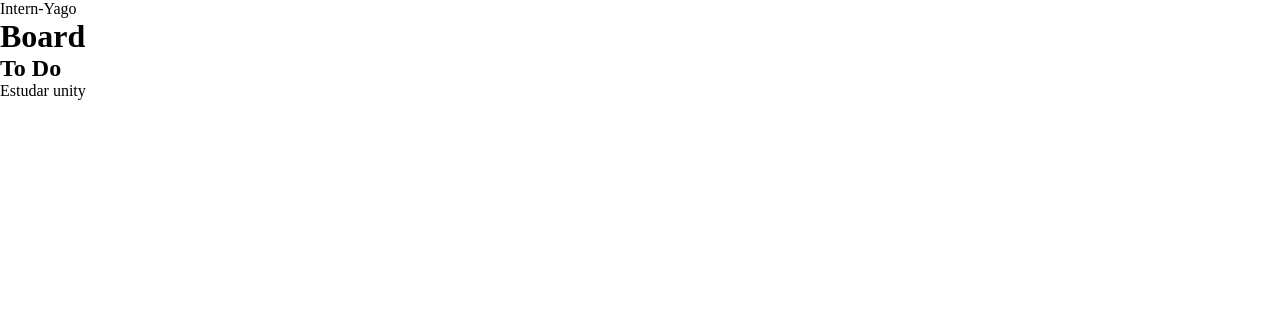
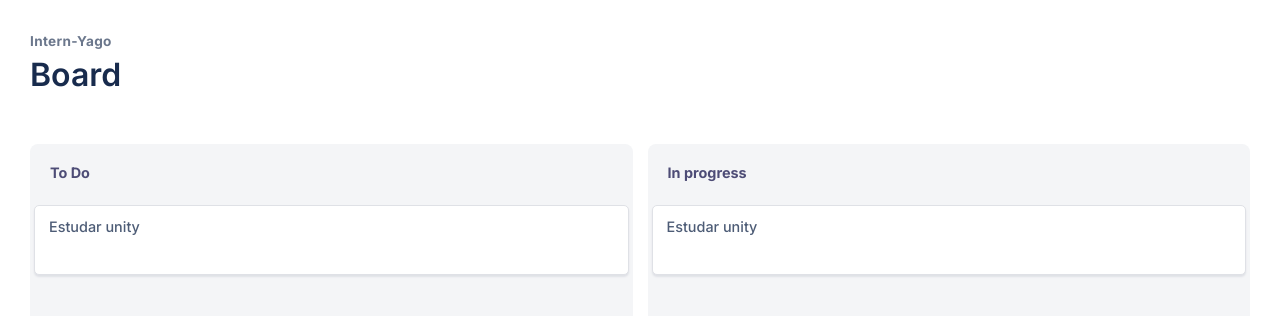
Before and after one commit to Intern-Yago/dragToDoJS, a plain HTML site: page index.html in a window 1280 px wide. Drawn offline with Linux system fonts and the light colour scheme.

Commit message:
estilizando

```diff
--- a/index.html
+++ b/index.html
@@ -5,7 +5,7 @@
     <meta charset="UTF-8">
     <meta http-equiv="X-UA-Compatible" content="IE=edge">
     <meta name="viewport" content="width=device-width, initial-scale=1.0">
-    <title>.</title>
+    <title>ToDo</title>
     <link rel="stylesheet" href="./styles.css">
 </head>
 <body>
@@ -16,8 +16,18 @@
         </header>
         <section class="columns">
             <section class="column">
-                <h2 class="colums_title">
+                <h2 class="column_title">
                     To Do
+                </h2>
+                <section class="column_cards">
+                    <section class="card">
+                        Estudar unity
+                    </section>
+                </section>
+            </section>
+            <section class="column">
+                <h2 class="column_title">
+                    In progress
                 </h2>
                 <section class="column_cards">
                     <section class="card">
--- a/styles.css
+++ b/styles.css
@@ -1,4 +1,6 @@
 @charset "UTF-8";
+@import url("https://fonts.googleapis.com/css2?family=Inter:wght@100..900&display=swap");
+
 html{
     overflow-x: hidden;
 }
@@ -6,4 +8,69 @@ html{
 *{
     padding: 0;
     margin: 0;
+    box-sizing:border-box;
+    font-family: "Inter", sans-serif;
 }
+
+main{
+    padding: 30px;
+    user-select: none;
+}
+
+header > span{
+    font-size: .85rem;
+    font-weight: 700;
+    color: #6b778c;
+    letter-spacing: .02rem;
+}
+
+header > h1{
+    color: #182b4d;
+    font-size: 2rem;
+    font-weight: 600;
+    margin-top: 5px;
+}
+
+.columns{
+    display: flex;
+    gap: 15px;
+    margin-top: 50px;
+}
+
+.column{
+    width: 100%;
+    background-color: #f4f5f7;
+    height: 100dvh;
+    border-radius: 8px;
+}
+
+.column_title{
+    color: #4d4c76;
+    font-size: .9rem;
+    font-weight: 700;
+    margin: 20px;
+}
+
+.column_cards{
+    padding: 4px;
+    height: 100%;
+    border-radius: 10px;
+}
+
+.card{
+    width: 100%;
+    min-height: 70px;
+    background-color: #fff;
+    border-radius: 5px;
+    border: 1px solid #dfe1e6;
+    box-shadow: 0 2px 2px #dfe1e6;
+    padding: 12px 14px;
+    font-size: .9rem;
+    font-weight: 500;
+    color: #4d5c76;
+}
+
+.column_highlight{
+    background-color: #deebff;
+    border: 2px solid #2482ff;
+}
```
